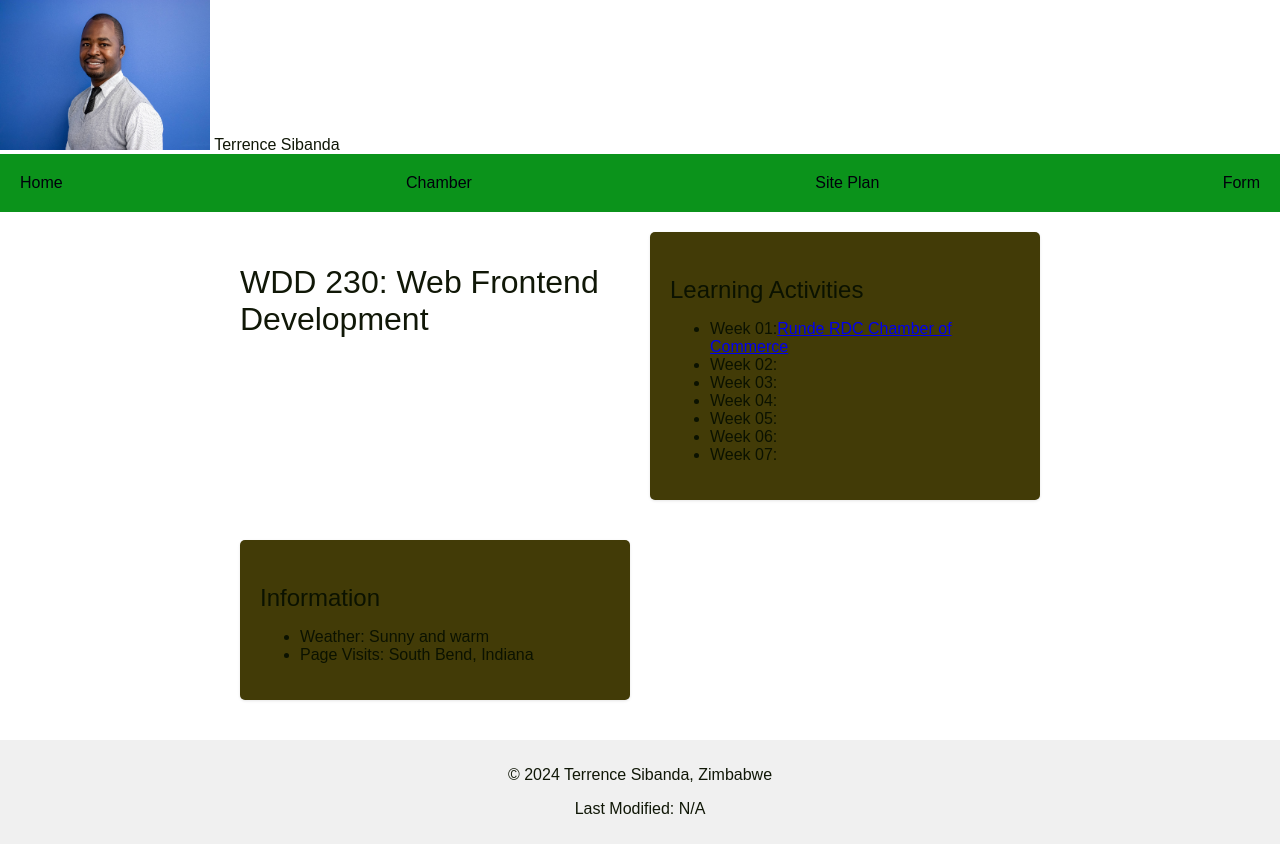
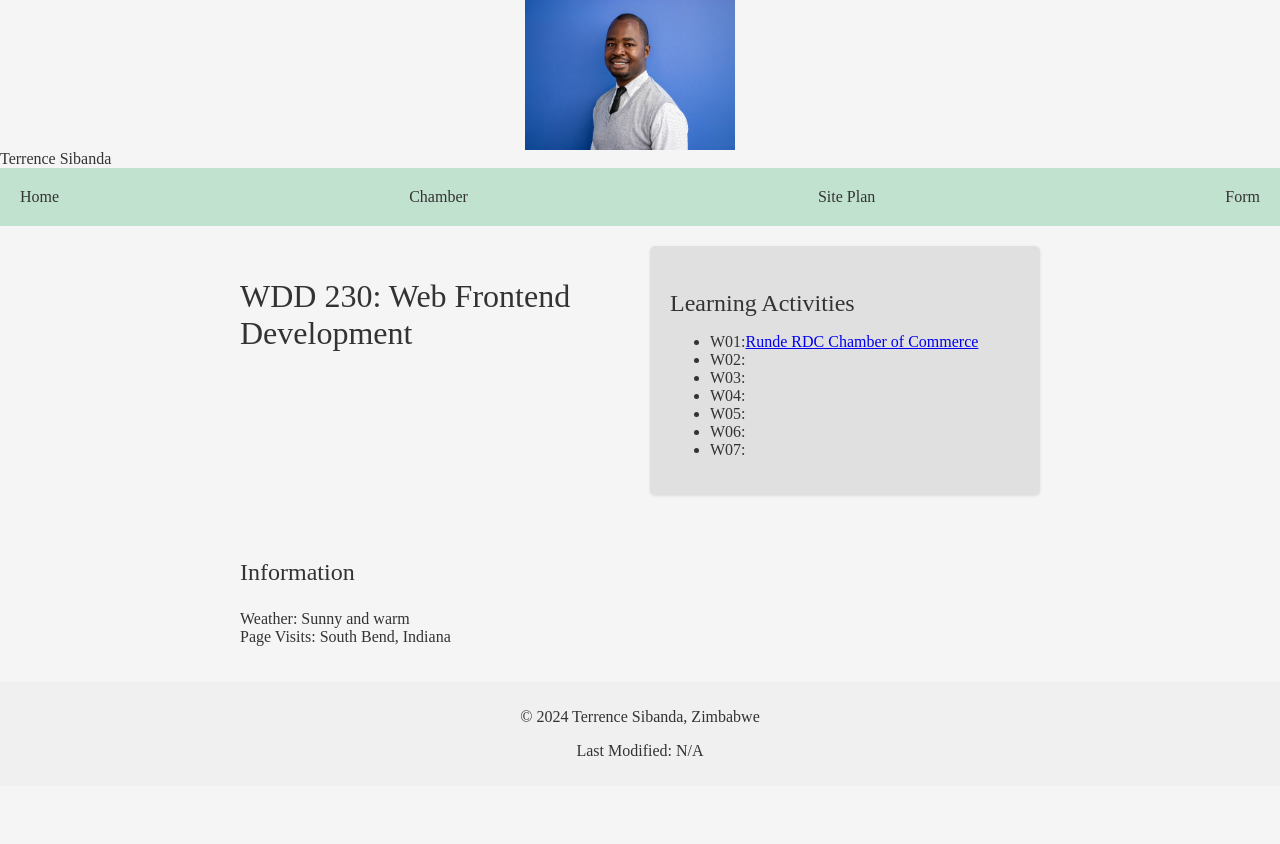
Before and after one commit to t-sibanda/wdd230, a plain HTML site: page index.html in a window 1280 px wide. After the commit the page ends 800 px from the top, so only its background shows below. Drawn offline with Linux system fonts and the light colour scheme; files whose address does not match are found by name.

Commit message:
Revised the main page and link to week 1 assignment

```diff
--- a/index.html
+++ b/index.html
@@ -12,8 +12,8 @@
 
       </head>
       <body>
-        <header>
-          <img src="images/profile.jpg" alt="Terrence Sibanda profile" width="210" height="150">
+        <header class="flex-container">
+          <img src="images/profile.jpg" alt="Terrence Sibanda profile" width="210" height="150"> </header>
           <span>Terrence Sibanda</span>
         </header>
         <nav>
@@ -26,17 +26,17 @@
           <h1>WDD 230: Web Frontend Development</h1>
           <section class="card grid-container">  <h2>Learning Activities</h2>
             <ul class="course-list">
-                <li>Week 01:<a href="week01/chamber-site-plan.html">Runde RDC Chamber of Commerce</a></li>
-                <li>Week 02:</li>
-                <li>Week 03:</li>
-                <li>Week 04:</li>
-                <li>Week 05:</li>
-                <li>Week 06:</li>
-                <li>Week 07:</li>
+                <li>W01:<a href="week01/chamber-site-plan.html">Runde RDC Chamber of Commerce</a></li>
+                <li>W02:</li>
+                <li>W03:</li>
+                <li>W04:</li>
+                <li>W05:</li>
+                <li>W06:</li>
+                <li>W07:</li>
               </ul>
           </section>
-          <section class="card grid-container">  <h2>Information</h2>
-            <ul>
+          <section>  <h2>Information</h2>
+            <ul class="information-list">
               <li>Weather: Sunny and warm</li>  <li>Page Visits: South Bend, Indiana</li>  </ul>
           </section>
         </main>
--- a/styles/base.css
+++ b/styles/base.css
@@ -1,11 +1,23 @@
 /* Body Styles */
 body {
-    font-family: Arial, sans-serif;
+  font-family: "Playfair Display", serif; /* Web-safe serif font */
+  background-color: #f5f5f5; /* Light beige background */
   margin: 0;
   padding: 0;
-    color: #0a1101f9;
+  color: #333333; /* Dark grey text for readability */
 }
-
+.flex-container {
+  display: flex;  /* Activate flexbox for the header */
+  align-items: center;  /* Align content vertically within the header */
+  justify-content: center;
+}
+.flex-container span {
+  flex: 1;
+  text-align: center;
+}
+.flex-container img {
+  margin-right: 20px;
+}
 /* Headings */
 h1,
 h2,
@@ -19,18 +31,19 @@ body {
 
 /* Navigation */
 nav {
-    background-color: #0b931b;
+  background-color: #c2e2d0; /* Light green background */
   padding: 10px 0;
   display: flex;
   justify-content: space-between;
 }
 
 nav a {
-    color: #01010c;
+  color: #333333; /* Dark grey text */
   text-decoration: none;
   padding: 10px 20px;
   display: inline-block;
 }
+
 @media (max-width: 768px) {
   nav {
     flex-direction: column;
@@ -39,7 +52,7 @@ body {
 }
 
 nav a:hover {
-    background-color: #9b9b9be2;
+  background-color: #d7f2e2; /* Lighter green hover */
 }
 
 /* Main Content */
@@ -51,6 +64,7 @@ body {
   grid-template-columns: repeat(auto-fit, minmax(250px, 1fr));
   gap: 20px;
 }
+
 @media (min-width: 768px) {
   main {
     display: grid;
@@ -58,9 +72,19 @@ body {
     gap: 20px;
   }
 }
+information-section {
+  text-align: center;  /* Center information section content */
+  margin: 20px auto;
+  justify-content: center;
+}
+
+.information-list {
+  list-style-type: none;  /* Remove default bullets */
+  padding: 0;
+}
 /* Cards */
 .card {
-    background-color: #423b07;
+  background-color: #e0e0e0; /* Light grey card background */
   padding: 20px;
   border-radius: 5px;
   margin-bottom: 20px;
@@ -75,5 +99,5 @@ body {
 footer {
   padding: 10px;
   text-align: center;
-    background-color: #f0f0f0;
+  background-color: #f0f0f0; /* Light grey footer background */
 }
--- a/week01/chamber-styles/chamber-site-base.css
+++ b/week01/chamber-styles/chamber-site-base.css
@@ -140,5 +140,5 @@ body {
     font-size: 12px; /* Adjust font size as needed */
   }
 h1, h2 {
-  font-family: "Roboto", sans-serif; /* Slightly bolder font for headings */
+  font-family: "Roboto", sans-serif;
 }
```
Lines whose indentation alone changed are shown as unchanged.
